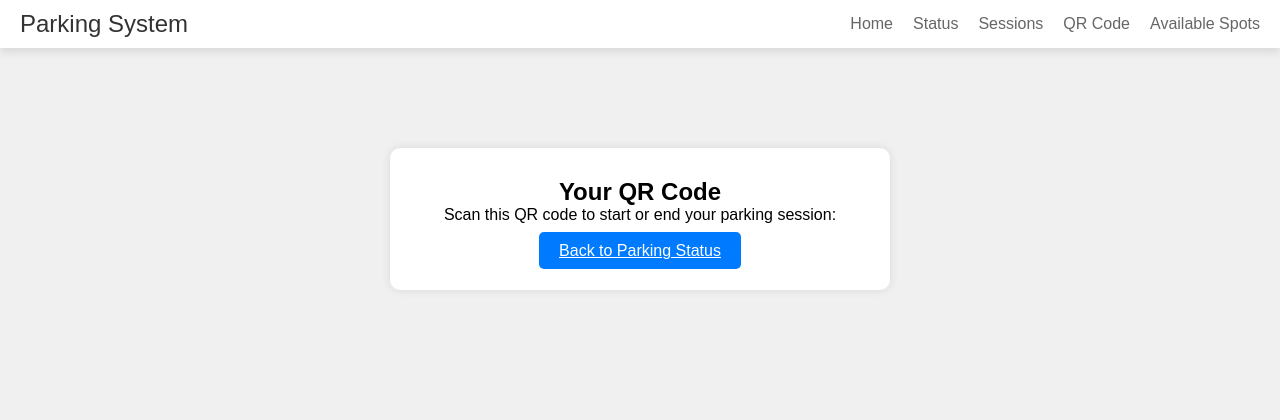
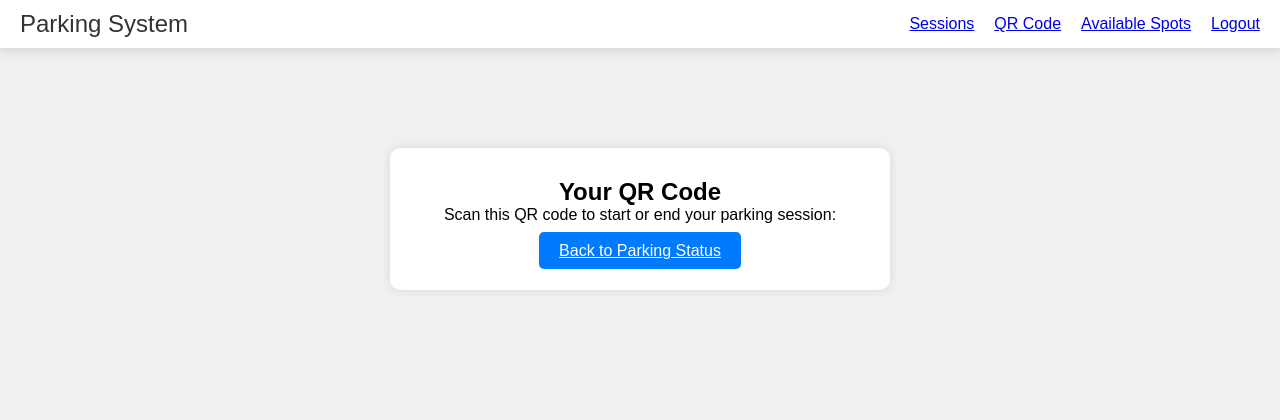
Before and after one commit to Beretus/ProjektParking, a Flask app: page /generate_qr in a window 1280 px wide. Shown: the top 420 px of the page. Run offline with Flask 3, Linux system fonts and the light colour scheme; the visitor is signed in with stand-in values (Sample User, id 1); data comes from the database, SQL or seed files in the repository; parts of the project's set-up code (start-up, migrations or seed data) failed here and were passed over.

Commit message:
Update qr_code.html

```diff
--- a/templates/qr_code.html
+++ b/templates/qr_code.html
@@ -16,11 +16,15 @@
         </button>
         <div class="menu" id="nav-menu">
             <ul>
-                <li class="menu-link">Home</li>
-                <li class="menu-link">Status</li>
-                <li class="menu-link">Sessions</li>
-                <li class="menu-link">QR Code</li>
-                <li class="menu-link">Available Spots</li>
+                {% if not current_user.is_authenticated %}
+                <li class="menu-link"><a href="{{ url_for('login') }}">Login</a></li>
+                <li class="menu-link"><a href="{{ url_for('register') }}">Register</a></li>
+                {% else %}
+                <li class="menu-link"><a href="{{ url_for('sesje') }}">Sessions</a></li>
+                <li class="menu-link"><a href="{{ url_for('generate_qr') }}">QR Code</a></li>
+                <li class="menu-link"><a href="{{ url_for('status') }}">Available Spots</a></li>
+                <li class="menu-link"><a href="{{ url_for('logout') }}">Logout</a></li>
+                {% endif %}
             </ul>
         </div>
     </nav>
```
